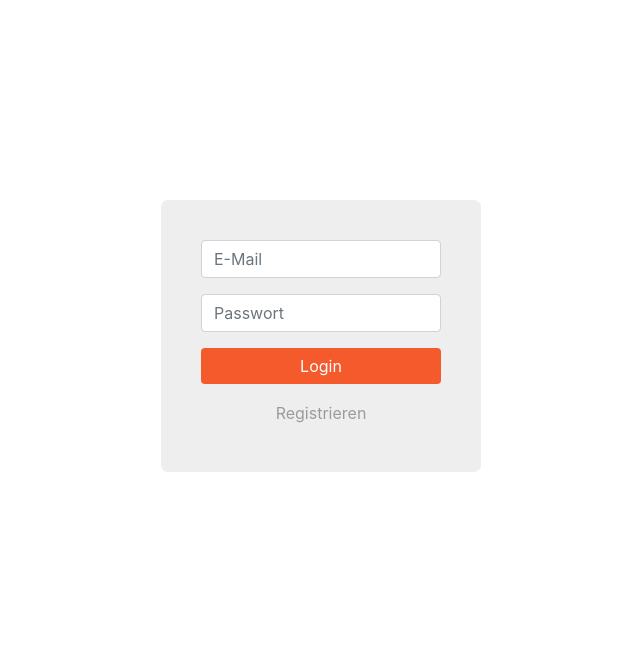
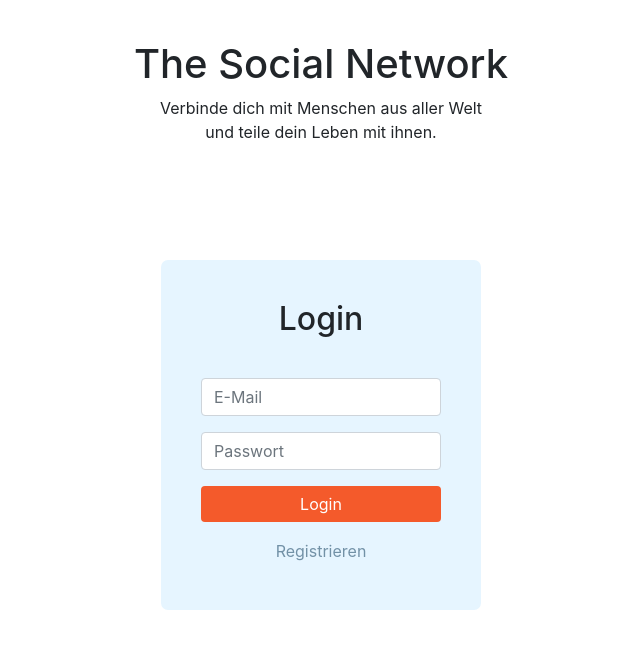
Before and after one commit to JohannesBorchard/the-social-network, a Jekyll site: the page built from pages/login.html, in a window 1280 px wide. Shown: the top 649 px of the page, without its empty margins (319-959 px from the left). Built offline with Jekyll 4.4.1, drawn with Linux system fonts in a browser that asks for light colours.

Commit message:
Login/Sign Up Context

```diff
--- a/_includes/css/main.css
+++ b/_includes/css/main.css
@@ -59,7 +59,8 @@ nav a:hover {
 
 .btn-link, .btn-link:hover {
 	margin-top: 10px;
-	color: #9B9B9B;
+	color: #002F50;
+	opacity: 0.5;
 	text-decoration: none;
 }
 
@@ -121,12 +122,25 @@ main {
 	text-align: center;
 }
 
+.form-group {
+	display: flex;
+	flex-direction: column;
+	align-items: center;
+}
+
+.form-group h2 {
+	margin-bottom: 40px;
+}
+.introduction p {
+	text-align: center;
+}
+
 form {
 	max-width: 350px;
-	background-color: #EEE;
+	background-color: #E6F5FF;
 	padding: 40px;
 	border-radius: 7px;
-	margin-top: 200px;
+	margin-top: 100px;
 }
 
 form .btn {
@@ -259,3 +273,10 @@ tr td:first-child {
 h1 {
 	white-space: nowrap;
 }
+
+.introduction {
+	display: flex;
+	flex-direction: column;
+	align-items: center;
+	margin-top: 40px;
+}
--- a/pages/login.html
+++ b/pages/login.html
@@ -3,10 +3,15 @@ layout: empty
 title: Login
 permalink: /login
 ---
-
+<div class="introduction">
+<h1>The Social Network</h1>
+<p>Verbinde dich mit Menschen aus aller Welt
+<br>und teile dein Leben mit ihnen.</p>
+</div>
 <div class="container">
 <form>
   <div class="form-group">
+  	<h2>Login</h2>
 
     <input type="email" class="form-control" id="email-login" aria-describedby="emailHelp" placeholder="E-Mail">
   </div>
```
Also changed, not shown: pages/register.html (+7 -1 lines).
